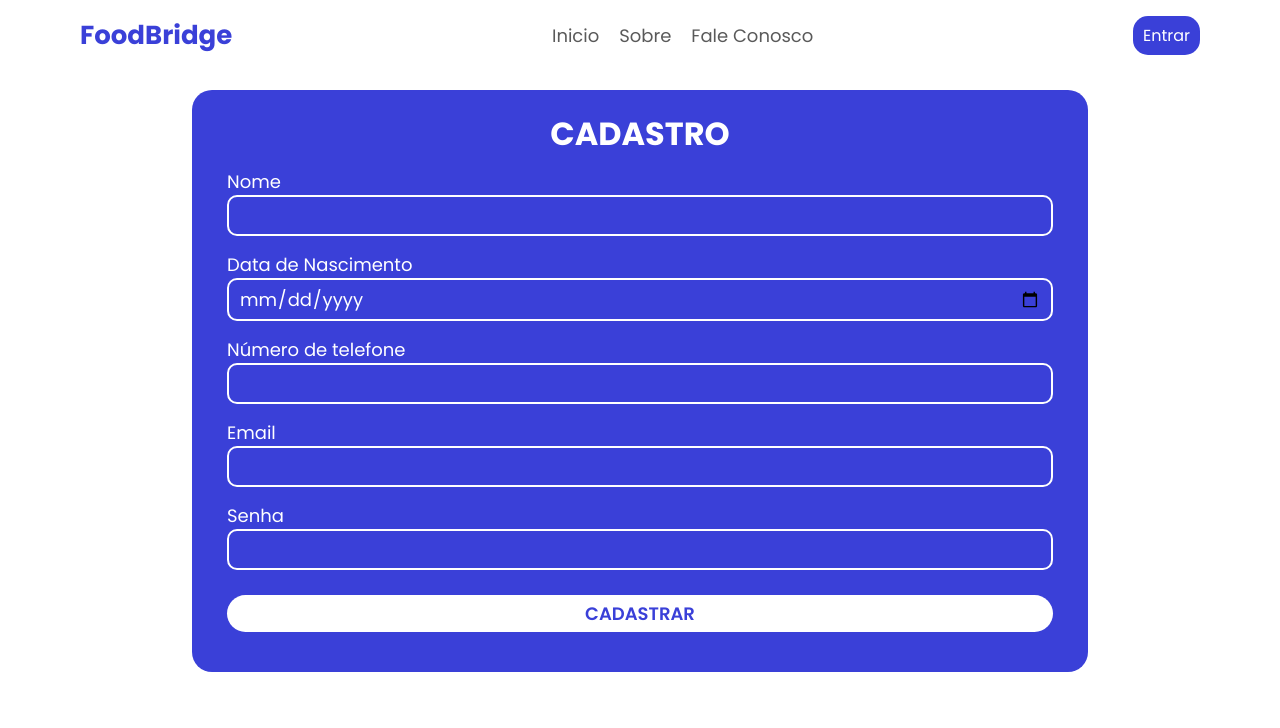
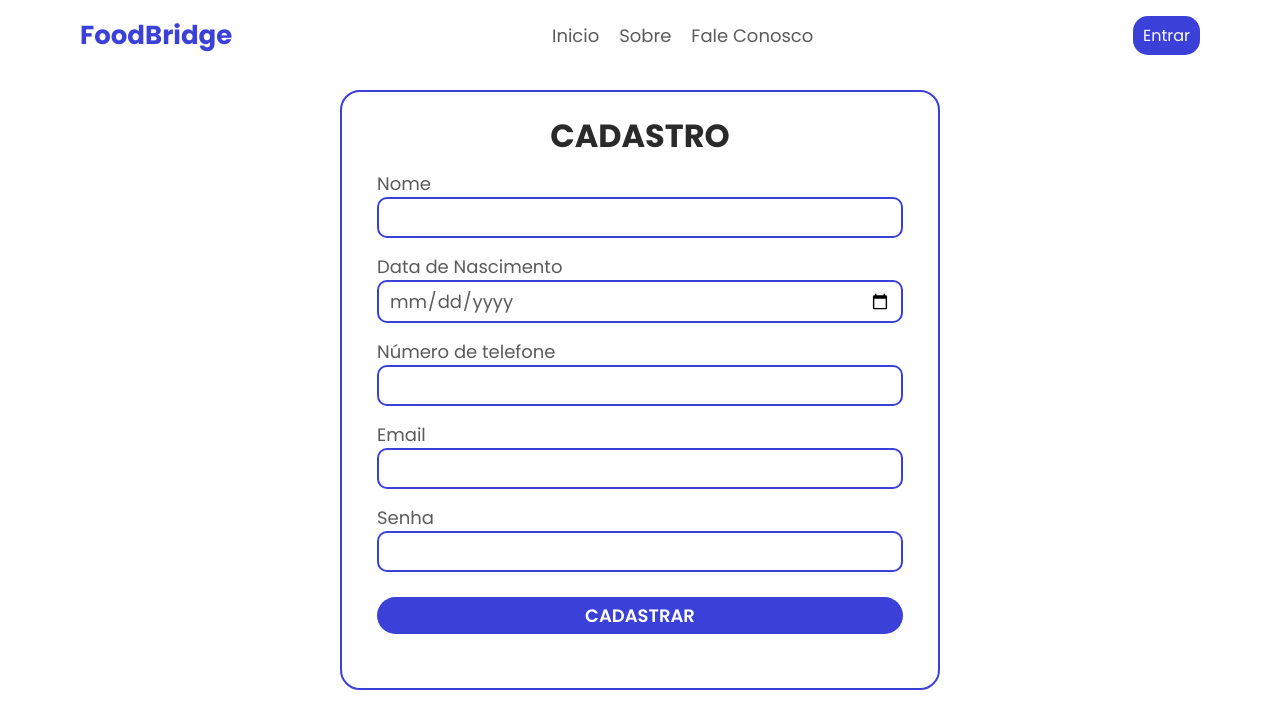
Before and after one commit to EduardoGollner0609/FoodBridge, a React (Vite) app in the folder frontend/: page /register in a window 1280 px wide. Shown: the top 728 px of the page. Built offline with nearby package versions, Linux system fonts and the light colour scheme.

Commit message:
Adicionando novos estilos/css aos cards de login e cadastro.

```diff
--- a/frontend/src/routes/IntroductionPage/LoginPage/styles.css
+++ b/frontend/src/routes/IntroductionPage/LoginPage/styles.css
@@ -4,6 +4,7 @@
 
 .login-page-content {
   height: 80vh;
+  min-height: 500px;
   display: flex;
   justify-content: center;
   align-items: center;
--- a/frontend/src/routes/IntroductionPage/RegisterPage/styles.css
+++ b/frontend/src/routes/IntroductionPage/RegisterPage/styles.css
@@ -3,15 +3,16 @@
 }
 
 .register-page-content {
+  height: 80vh;
+  min-height: 650px;
   display: flex;
   justify-content: center;
-  align-items: center;
 }
 
 .card-register {
-  margin-top: 20px;
+  margin: 20px auto;
   padding: 40px;
-  background-color: var(--fb-color-primary);
+  border: 2px solid var(--fb-color-primary);
   color: var(--fb-color-quartiary);
   display: flex;
   flex-direction: column;
@@ -19,6 +20,7 @@
   padding: 20px 35px 30px 35px;
   border-radius: 20px;
   width: 80%;
+  max-width: 600px;
   max-height: 600px;
   overflow: auto;
 }
@@ -27,6 +29,7 @@
   text-align: center;
   text-transform: uppercase;
   font-size: 32px;
+  color: var(--fb-color-tertiary);
 }
 
 .card-register form {
@@ -40,14 +43,16 @@
   flex-direction: column;
 }
 
+.card-register form {
+  color: var(--fb-color-secondary);
+}
+
 .card-register input {
+  border: 2px solid var(--fb-color-primary);
   outline: none;
-  border: 2px solid var(--fb-color-quartiary);
   padding: 5px 10px;
   font-size: 18px;
   border-radius: 10px;
-  background-color: transparent;
-  color: var(--fb-color-quartiary);
 }
 
 .card-register label {
@@ -55,13 +60,13 @@
 }
 
 .card-register form button {
-  background-color: var(--fb-color-quartiary);
+  background-color: var(--fb-color-primary);
   border: none;
   padding: 5px;
   font-size: 18px;
   border-radius: 20px;
   font-weight: 600;
-  color: var(--fb-color-primary);
+  color: var(--fb-color-quartiary);
   text-transform: uppercase;
   cursor: pointer;
   margin: 10px 0;
```
